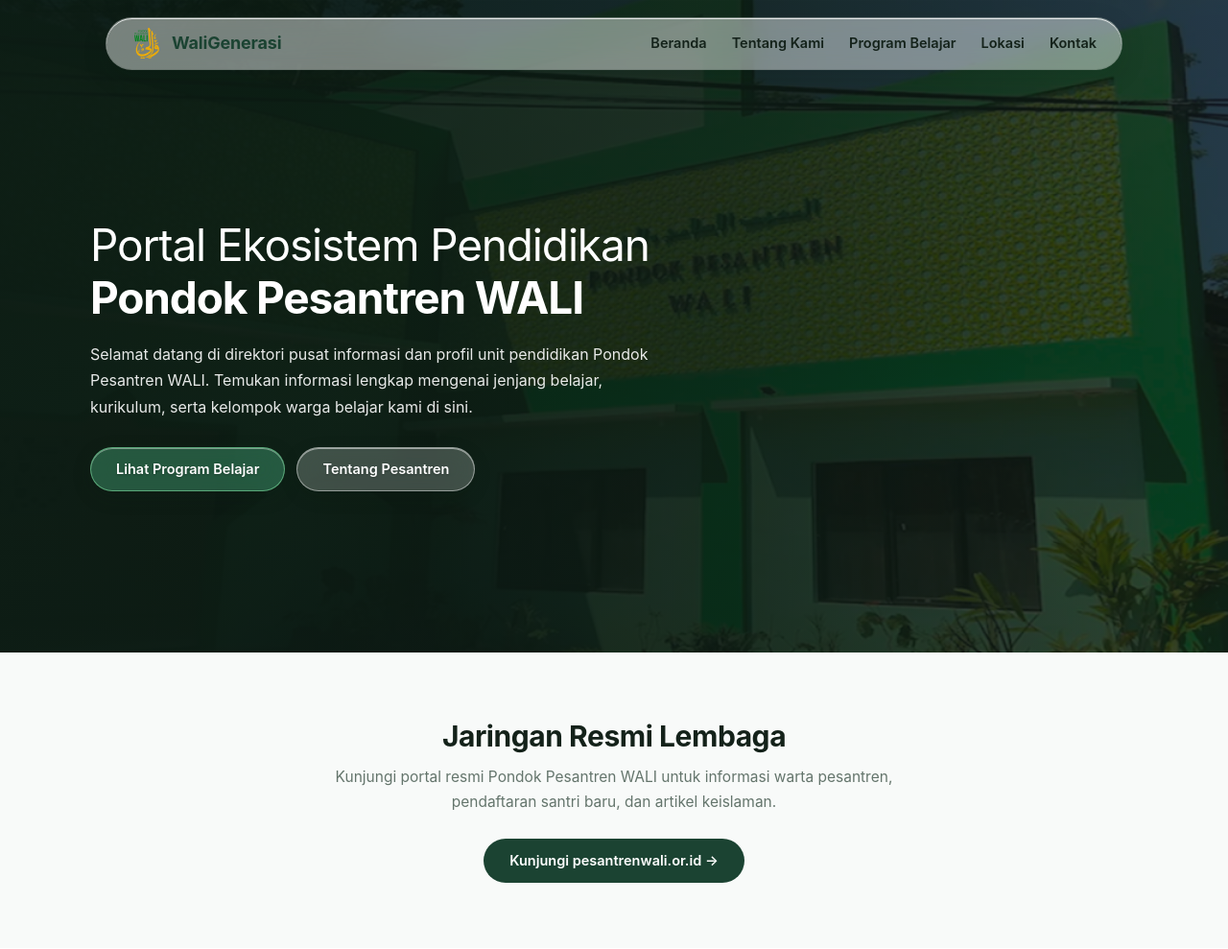
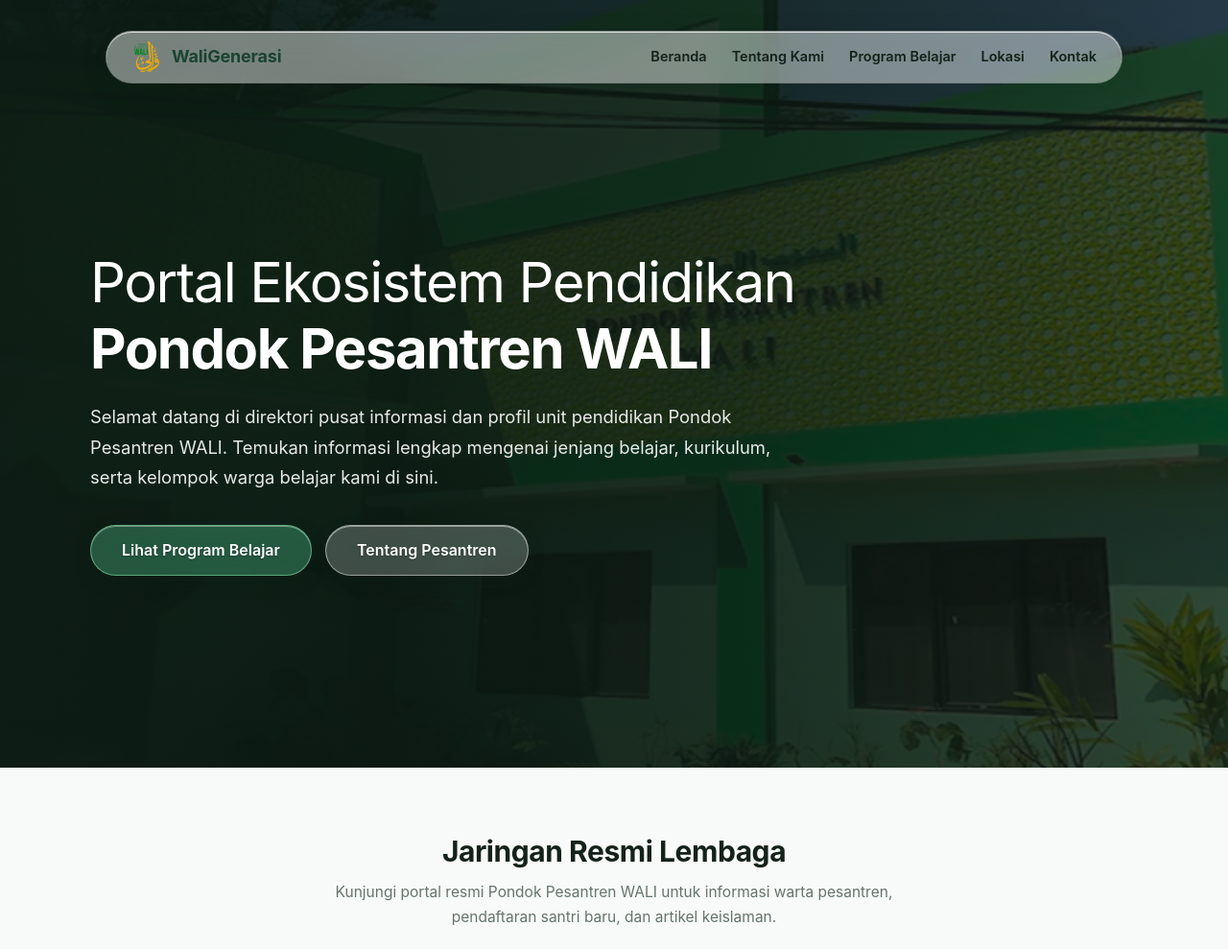
Before and after one commit to Azyska/waligenerasi, a PHP site: page /index.html in a window 1280 px wide. Shown: the top 989 px of the page at 96% size. Run offline with PHP 8.4, Linux system fonts and the light colour scheme; a stand-in replaces the project's code that opens the database connection; some libraries are stand-ins or nearby versions; some web fonts are replaced.

Commit message:
fitur: menambah animasi Motion, hero layar penuh, dan penyesuaian posisi navbar

```diff
--- a/assets/css/style.css
+++ b/assets/css/style.css
@@ -170,7 +170,7 @@ html.lenis,
    ========================================================================== */
 .site-header {
   position: fixed;
-  top: 18px;
+  top: 32px;
   left: 0;
   right: 0;
   width: 100%;
@@ -274,8 +274,8 @@ html.lenis,
 .hero {
   position: relative;
   width: 100%;
-  min-height: 85vh;
-  min-height: 85dvh;
+  min-height: 100vh;
+  min-height: 100dvh;
   display: flex;
   align-items: center;
   padding: 130px 0 70px;
@@ -311,17 +311,17 @@ html.lenis,
 }
 
 .hero__content {
-  max-width: 660px;
+  max-width: 780px;
   color: #ffffff;
 }
 
 /* Judul Utama: ukuran dinamis clamp, rapat, dan proporsional */
 .hero__title {
-  font-size: clamp(1.875rem, 1.1rem + 3.1vw, 2.875rem);
-  line-height: 1.2;
+  font-size: clamp(1.875rem, 1.15rem + 3.6vw, 3.625rem);
+  line-height: 1.18;
   font-weight: 400; /* Kalimat pembuka dibuat reguler */
   letter-spacing: -0.025em;
-  margin-bottom: 18px;
+  margin-bottom: 22px;
   color: #ffffff;
   text-wrap: balance;
 }
@@ -334,17 +334,22 @@ html.lenis,
 
 /* Deskripsi: lebar dibatasi (max-width) agar baris teks tidak kepanjangan di layar lebar */
 .hero__desc {
-  font-size: clamp(0.90625rem, 0.85rem + 0.28vw, 1rem);
+  font-size: clamp(0.9375rem, 0.88rem + 0.38vw, 1.15rem);
   line-height: 1.7;
   color: rgba(255, 255, 255, 0.9);
-  max-width: 60ch;
-  margin-bottom: 28px;
+  max-width: 62ch;
+  margin-bottom: 34px;
 }
 
 .hero__actions {
   display: flex;
-  gap: 12px;
+  gap: 14px;
   flex-wrap: wrap;
+}
+
+.hero__actions .btn {
+  padding: 14px 32px;
+  font-size: 1rem;
 }
 
 /* ==========================================================================
@@ -902,7 +907,7 @@ html.lenis,
 
 @media (max-width: 768px) {
   .hero {
-    min-height: auto;
+    min-height: 100dvh;
     padding: 110px 0 50px;
   }
 
@@ -925,7 +930,7 @@ html.lenis,
   }
 
   .site-header {
-    top: 12px;
+    top: 22px;
     padding-inline: 14px;
   }
 
--- a/assets/js/main.js
+++ b/assets/js/main.js
@@ -1,3 +1,5 @@
+import { animate, hover, press } from "https://cdn.jsdelivr.net/npm/motion@12/+esm";
+
 /* ==========================================================================
    WaliGenerasi — Smooth Scroll & Animasi
    Lenis + GSAP + ScrollTrigger
@@ -10,6 +12,38 @@
   // Jika pengguna memilih mengurangi animasi, biarkan halaman tampil statis.
   // Jika GSAP/ScrollTrigger gagal dimuat, jangan sembunyikan elemen apa pun.
   if (reduceMotion) return;
+
+  /* ----------------------------------------------------------------------
+     MICRO-INTERACTIONS DENGAN MOTION (SPRING PHYSICS)
+     ---------------------------------------------------------------------- */
+  document.querySelectorAll(".btn").forEach(function (btn) {
+    hover(btn, function () {
+      animate(btn, { scale: 1.03 }, { type: "spring", stiffness: 400, damping: 22 });
+      return function () {
+        animate(btn, { scale: 1 }, { type: "spring", stiffness: 400, damping: 25 });
+      };
+    });
+
+    press(btn, function () {
+      animate(btn, { scale: 0.96 }, { type: "spring", stiffness: 500, damping: 25 });
+      return function () {
+        animate(btn, { scale: 1.03 }, { type: "spring", stiffness: 400, damping: 22 });
+      };
+    });
+  });
+
+  document.querySelectorAll(".program-card").forEach(function (card) {
+    var pin = card.querySelector(".program-card__pin");
+    if (!pin) return;
+
+    hover(card, function () {
+      animate(pin, { scale: 1.35 }, { type: "spring", stiffness: 450, damping: 18 });
+      return function () {
+        animate(pin, { scale: 1 }, { type: "spring", stiffness: 400, damping: 22 });
+      };
+    });
+  });
+
   if (typeof gsap === 'undefined' || typeof ScrollTrigger === 'undefined') return;
 
   gsap.registerPlugin(ScrollTrigger);
--- a/index.html
+++ b/index.html
@@ -406,7 +406,7 @@
   <script src="https://unpkg.com/lenis@1.1.18/dist/lenis.min.js"></script>
   <script src="https://cdnjs.cloudflare.com/ajax/libs/gsap/3.12.5/gsap.min.js"></script>
   <script src="https://cdnjs.cloudflare.com/ajax/libs/gsap/3.12.5/ScrollTrigger.min.js"></script>
-  <script src="assets/js/main.js"></script>
+  <script type="module" src="assets/js/main.js"></script>
 
 </body>
 </html>
```
